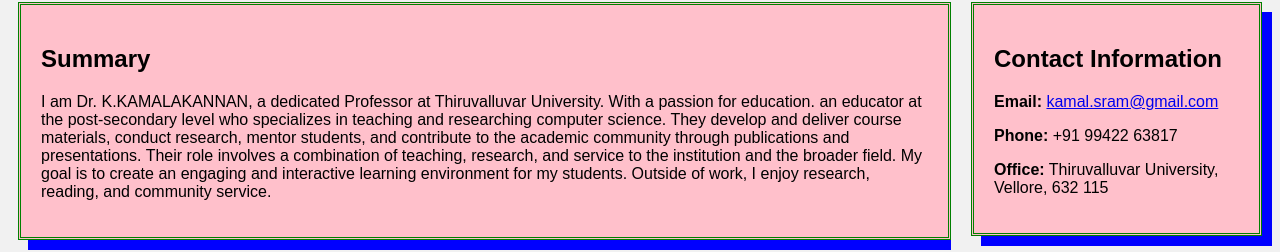
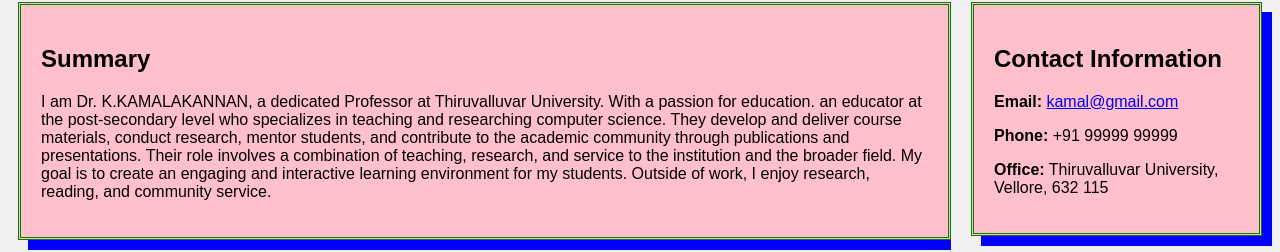
Before and after one commit to kamalsram/DigitalPortFolio, a plain HTML site: page index.html in a window 1280 px wide. Shown: the part 301-553 px from the top of the page. Drawn offline with Linux system fonts and the light colour scheme.

Commit message:
Update index.html

```diff
--- a/index.html
+++ b/index.html
@@ -196,8 +196,8 @@
     <div class="rightcolumn">
       <div class="card" id="contact">
         <h2>Contact Information</h2>
-        <p><strong>Email:</strong> <a href="mailto:kamal.sram@gmail.com">kamal.sram@gmail.com</a></p>
-        <p><strong>Phone:</strong> +91 99422 63817</p>
+        <p><strong>Email:</strong> <a href="mailto:kamal@gmail.com">kamal@gmail.com</a></p>
+        <p><strong>Phone:</strong> +91 99999 99999</p>
         <p><strong>Office:</strong> Thiruvalluvar University, Vellore, 632 115</p>
       </div>
 
```
